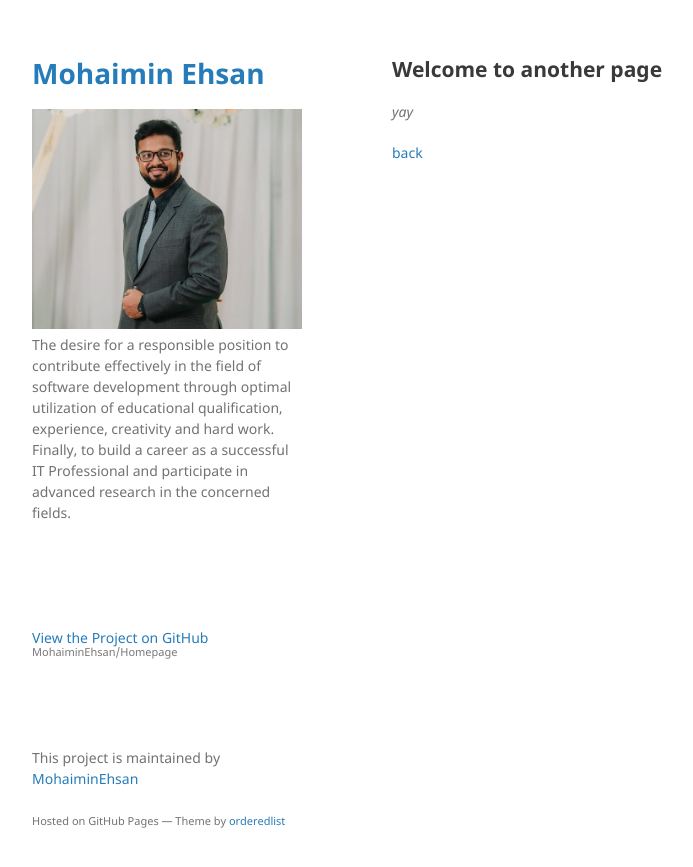
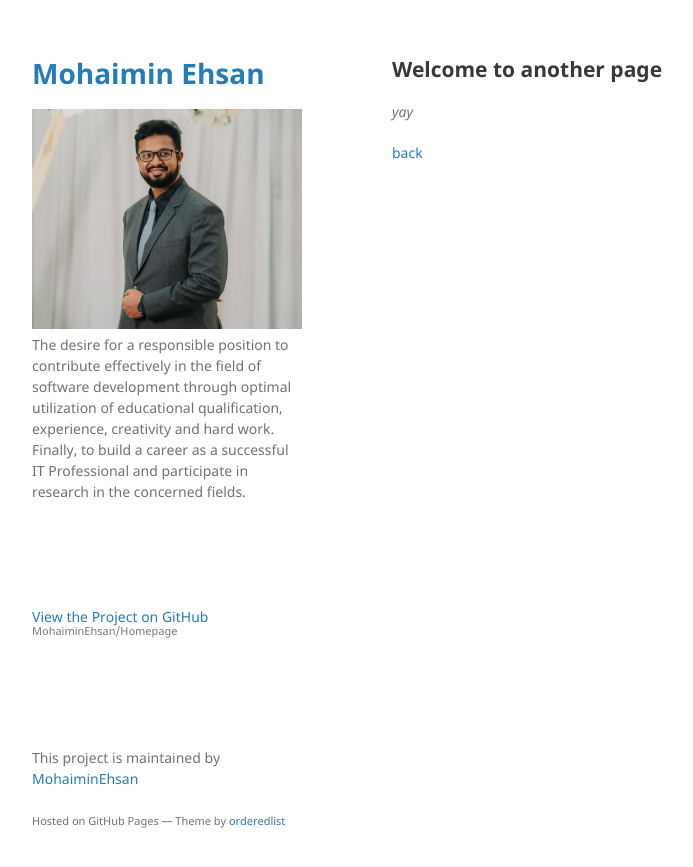
Before and after one commit to MohaiminEhsan/Homepage, a Jekyll site: the page built from another-page.md, in a window 1280 px wide. Shown: the top 867 px of the page, without its empty margins (178-871 px from the left). Built offline with Jekyll 4.4.1, drawn with Linux system fonts in a browser that asks for light colours; our own code applies the rules of GitHub Pages for plain Markdown files.

Commit message:
Update _config.yml

```diff
--- a/_config.yml
+++ b/_config.yml
@@ -1,5 +1,5 @@
 title: Mohaimin Ehsan
 logo: /assets/img/logo.png
-description: The desire for a responsible position to contribute effectively in the field of software development through optimal utilization of educational qualification, experience, creativity and hard work. Finally, to build a career as a successful IT Professional and participate in advanced research in the concerned fields.
+description: The desire for a responsible position to contribute effectively in the field of software development through optimal utilization of educational qualification, experience, creativity and hard work. Finally, to build a career as a successful IT Professional and participate in research in the concerned fields.
 show_downloads: false
 theme: jekyll-theme-minimal
```
